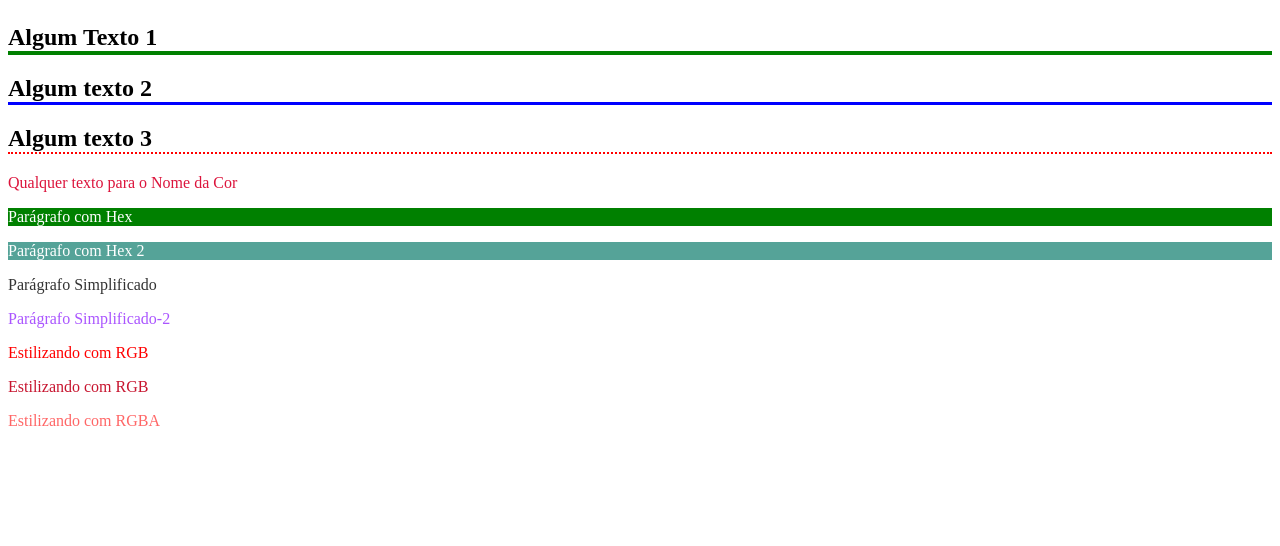
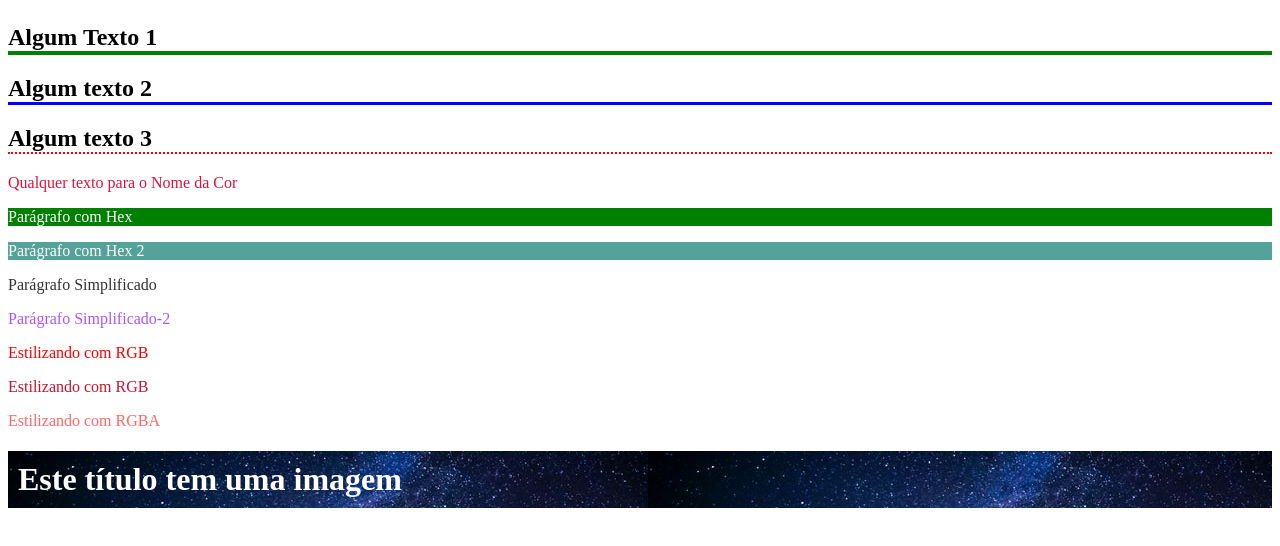
Before and after one commit to beasb/12-03-html, a plain HTML site: page index.html in a window 1280 px wide. Shown: the part 867-1413 px from the top of the page. Drawn offline with Linux system fonts and the light colour scheme.

Commit message:
16 bg img

```diff
--- a/css/style.css
+++ b/css/style.css
@@ -86,3 +86,9 @@ color: rgb(255,0,0);
 .rgba{
     color: rgb(255,0,0, 0.6);
     }
+
+    .bg-image{
+        background-image: url(../img/nature.jpg);
+        padding: 10px;
+        color: #fff;
+    }
--- a/index.html
+++ b/index.html
@@ -97,6 +97,10 @@
 
 <p class="rgba"> Estilizando com RGBA</p>
 
+<!-- 16 bg img -->
+
+<h1 class="bg-image"> Este título tem uma imagem</h1>
+
 
 </body>
 </html>
```
Also changed, not shown: img/bridge.jpg (added), img/city.jpg (added), img/nature.jpg (added).
